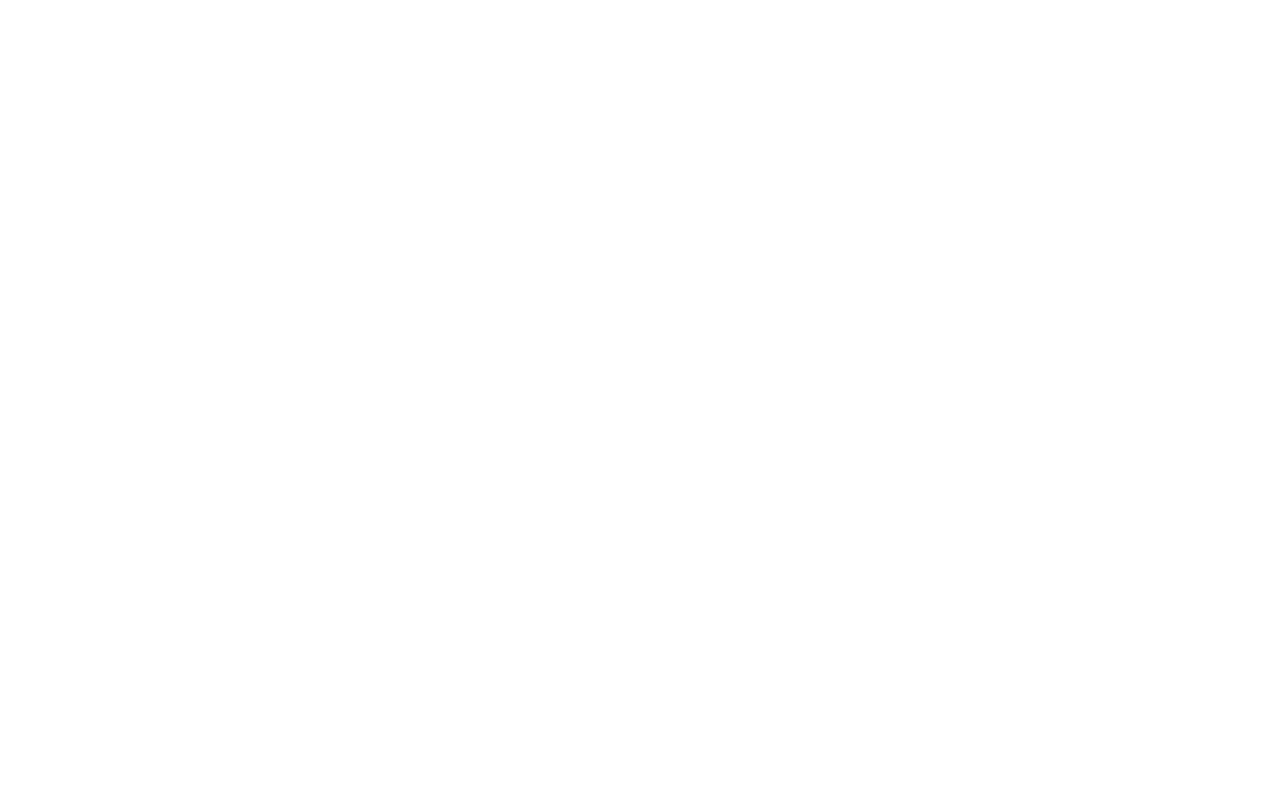
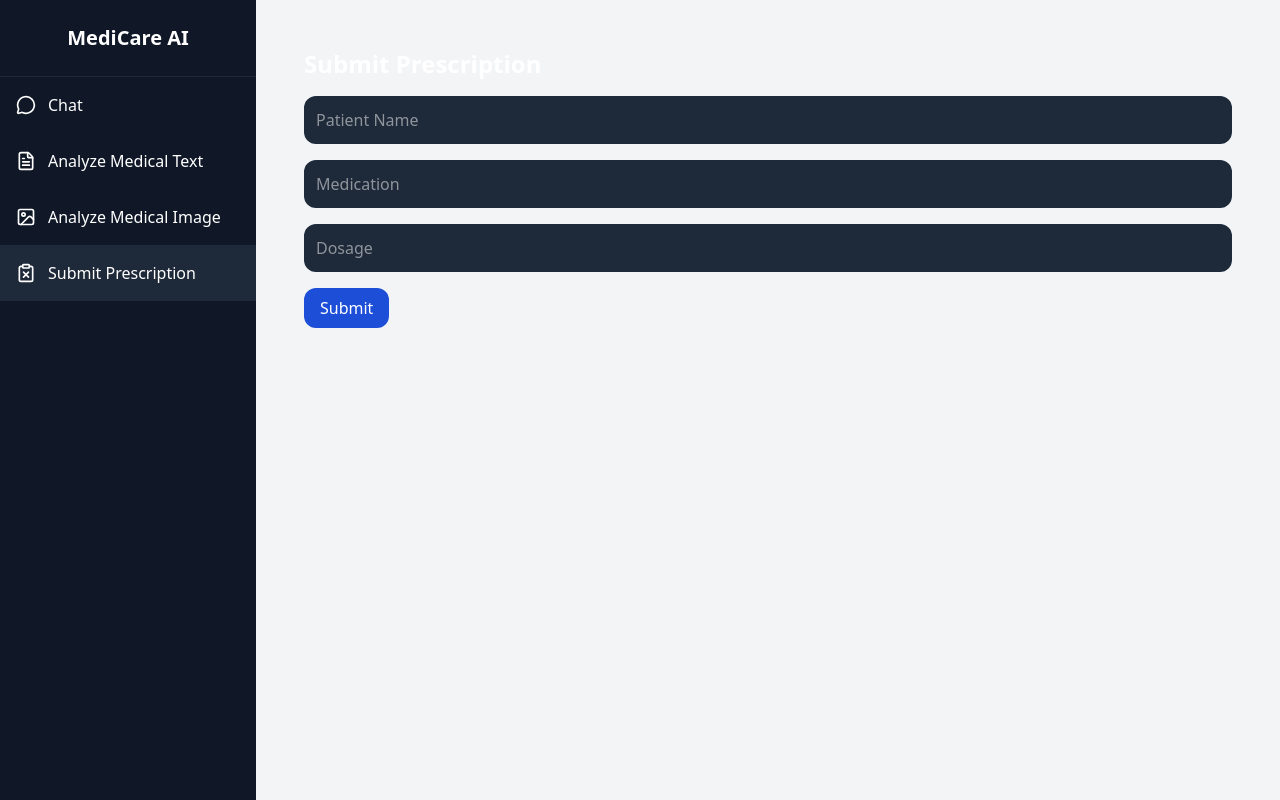
Before and after one commit to yemanealem/Medical-AI-Frontend, a React (Vite) app: page /dashboard/prescription in a window 1280 px wide. Before the commit this address led to /dashboard. Built offline with nearby package versions, Linux system fonts and the light colour scheme; sample sign-in values are in the browser's storage.

Commit message:
feat: created sidbar menu

```diff
--- a/src/App.tsx
+++ b/src/App.tsx
@@ -1,7 +1,10 @@
 import React from "react";
 import { BrowserRouter, Routes, Route, Navigate } from "react-router-dom";
 import AuthPage from "./pages/AuthPage";
+import Dashboard from "./pages/Dashboard";
 import Chat from "./pages/Chat";
+import Prescription from "./pages/Prescription";
+import MedicalImageAnalysis from "./pages/MedicalImageAnalysis";
 
 function App() {
   const isAuthenticated = !!localStorage.getItem("token");
@@ -9,23 +12,28 @@ function App() {
   return (
     <BrowserRouter>
       <Routes>
+        {/* Auth Routes */}
         <Route
           path="/"
           element={
-            isAuthenticated ? <Navigate to="/dashboard" /> : <AuthPage />
+            isAuthenticated ? <Navigate to="/dashboard/chat" /> : <AuthPage />
           }
         />
         <Route path="/login" element={<AuthPage />} />
         <Route path="/signup" element={<AuthPage />} />
-        {/* <Route
+
+        {/* Dashboard with nested routes */}
+        <Route
           path="/dashboard"
           element={isAuthenticated ? <Dashboard /> : <Navigate to="/" />}
-        /> */}
+        >
+          <Route path="chat" element={<Chat />} />
+          <Route path="analyze-image" element={<MedicalImageAnalysis />} />
+          <Route path="prescription" element={<Prescription />} />
+          <Route index element={<Navigate to="chat" />} /> {/* Default route */}
+        </Route>
 
-        <Route
-          path="/chat"
-          element={isAuthenticated ? <Chat /> : <Navigate to="/" />}
-        />
+        {/* Fallback */}
         <Route path="*" element={<Navigate to="/" />} />
       </Routes>
     </BrowserRouter>
--- a/src/components/Sidebar.tsx
+++ b/src/components/Sidebar.tsx
@@ -1,50 +1,61 @@
 import React from "react";
 import { MessageCircle, FileText, ImageIcon, ClipboardX } from "lucide-react";
-import { NavLink } from "react-router-dom";
+import { useNavigate, useLocation } from "react-router-dom";
 
-interface SidebarProps {}
+interface SidebarItem {
+  label: string;
+  icon: React.ReactNode;
+  path: string;
+}
 
-const tabs = [
-  { path: "/dashboard/chat", label: "Chat", icon: MessageCircle },
-  { path: "/dashboard/text", label: "Analyze Medical Text", icon: FileText },
-  { path: "/dashboard/image", label: "Analyze Medical Image", icon: ImageIcon },
+export default function Sidebar() {
+  const navigate = useNavigate();
+  const location = useLocation();
+
+  const sidebarItems: SidebarItem[] = [
     {
-    path: "/dashboard/prescription",
+      label: "Chat",
+      icon: <MessageCircle className="w-5 h-5" />,
+      path: "chat",
+    },
+    {
+      label: "Analyze Medical Text",
+      icon: <FileText className="w-5 h-5" />,
+      path: "analyze-text",
+    },
+    {
+      label: "Analyze Medical Image",
+      icon: <ImageIcon className="w-5 h-5" />,
+      path: "analyze-image",
+    },
+    {
       label: "Submit Prescription",
-    icon: ClipboardX,
+      icon: <ClipboardX className="w-5 h-5" />,
+      path: "prescription",
     },
   ];
 
-export default function Sidebar({}: SidebarProps) {
+  return (
+    <div className="w-64 bg-gray-900 text-white flex flex-col min-h-screen">
+      <div className="text-center py-6 border-b border-gray-800">
+        <h1 className="text-xl font-bold">MediCare AI</h1>
+      </div>
+
+      {sidebarItems.map((item) => {
+        const isActive = location.pathname.endsWith(item.path); // Check if current route matches
         return (
           <div
-      className="w-64 flex flex-col bg-secondary text-text-light shadow-md"
-      style={{ backgroundColor: "var(--color-secondary)" }}
+            key={item.path}
+            onClick={() => navigate(item.path)} // Navigate relative to Dashboard
+            className={`flex items-center gap-3 p-4 cursor-pointer transition-colors ${
+              isActive ? "bg-gray-800" : "hover:bg-gray-700"
+            }`}
           >
-      <div className="p-6 text-2xl font-bold border-b border-gray-700">
-        MediCare AI
+            {item.icon}
+            <span className="font-medium">{item.label}</span>
           </div>
-      <nav className="flex-1 flex flex-col mt-4">
-        {tabs.map((tab) => {
-          const Icon = tab.icon;
-          return (
-            <NavLink
-              key={tab.path}
-              to={tab.path}
-              className={({ isActive }) =>
-                `flex items-center gap-3 px-6 py-3 text-left transition-colors rounded-r-xl mb-1 ${
-                  isActive
-                    ? "bg-primary text-text-light"
-                    : "hover:bg-gray-700 text-text-light"
-                }`
-              }
-            >
-              <Icon className="w-5 h-5" />
-              {tab.label}
-            </NavLink>
         );
       })}
-      </nav>
     </div>
   );
 }
--- a/src/pages/Dashboard.tsx
+++ b/src/pages/Dashboard.tsx
@@ -0,0 +1,14 @@
+import React from "react";
+import Sidebar from "../components/Sidebar";
+import { Outlet } from "react-router-dom";
+
+export default function Dashboard() {
+  return (
+    <div className="flex min-h-screen">
+      <Sidebar />
+      <div className="flex-1 bg-gray-100 p-6">
+        <Outlet /> {/* Render child route (Chat, Analyze Text, etc.) */}
+      </div>
+    </div>
+  );
+}
--- /dev/null
+++ b/src/pages/MedicalImageAnalysis.tsx
@@ -0,0 +1,36 @@
+import React, { useState } from "react";
+
+export default function MedicalImageAnalysis() {
+  const [image, setImage] = useState<File | null>(null);
+  const [result, setResult] = useState("");
+
+  const handleUpload = () => {
+    if (!image) return;
+    setResult(`Uploaded image: ${image.name}`);
+  };
+
+  return (
+    <div className="p-6">
+      <h2 className="text-2xl font-bold text-white mb-4">
+        Analyze Medical Image
+      </h2>
+      <input
+        type="file"
+        accept="image/*"
+        className="mb-4"
+        onChange={(e) => setImage(e.target.files?.[0] || null)}
+      />
+      <button
+        className="px-4 py-2 rounded-xl bg-primary hover:bg-primary-hover text-text-light"
+        onClick={handleUpload}
+      >
+        Upload & Analyze
+      </button>
+      {result && (
+        <div className="mt-4 p-4 rounded-xl bg-gray-700 text-white">
+          {result}
+        </div>
+      )}
+    </div>
+  );
+}
--- /dev/null
+++ b/src/pages/Prescription.tsx
@@ -0,0 +1,57 @@
+import React, { useState } from "react";
+
+export default function Prescription() {
+  const [form, setForm] = useState({
+    patientName: "",
+    medication: "",
+    dosage: "",
+  });
+
+  const handleChange = (e: React.ChangeEvent<HTMLInputElement>) => {
+    const { name, value } = e.target;
+    setForm((prev) => ({ ...prev, [name]: value }));
+  };
+
+  const handleSubmit = () => {
+    // call your API
+    alert(`Prescription submitted: ${JSON.stringify(form)}`);
+  };
+
+  return (
+    <div className="p-6">
+      <h2 className="text-2xl font-bold text-white mb-4">
+        Submit Prescription
+      </h2>
+      <input
+        type="text"
+        name="patientName"
+        placeholder="Patient Name"
+        value={form.patientName}
+        onChange={handleChange}
+        className="w-full p-3 mb-4 rounded-xl bg-gray-800 text-white"
+      />
+      <input
+        type="text"
+        name="medication"
+        placeholder="Medication"
+        value={form.medication}
+        onChange={handleChange}
+        className="w-full p-3 mb-4 rounded-xl bg-gray-800 text-white"
+      />
+      <input
+        type="text"
+        name="dosage"
+        placeholder="Dosage"
+        value={form.dosage}
+        onChange={handleChange}
+        className="w-full p-3 mb-4 rounded-xl bg-gray-800 text-white"
+      />
+      <button
+        className="px-4 py-2 rounded-xl bg-primary hover:bg-primary-hover text-text-light"
+        onClick={handleSubmit}
+      >
+        Submit
+      </button>
+    </div>
+  );
+}
```
Lines whose indentation alone changed are shown as unchanged.
